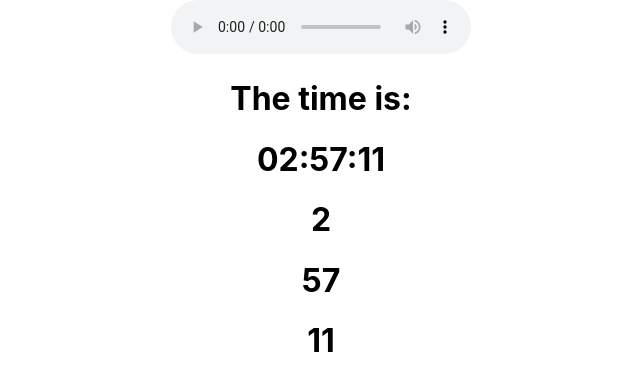
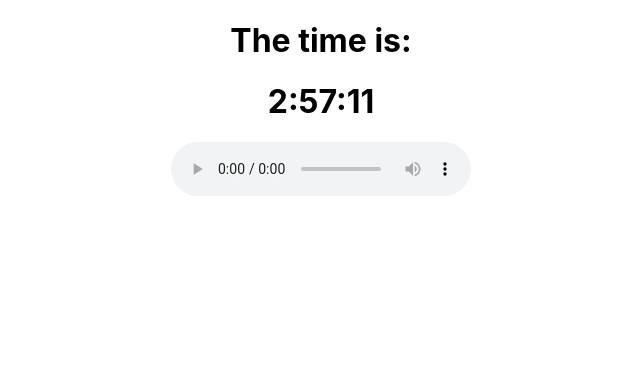
Before and after one commit to davidvdev/ac-chill-time, a React (Create React App) app: page / in a window 1280 px wide. Shown: the top 390 px of the page, without its empty margins (319-959 px from the left). Built offline with nearby package versions, Linux system fonts and the light colour scheme.

Commit message:
split out music and clock into seperate componenents. Moved state from clock to App.

```diff
--- a/src/App.js
+++ b/src/App.js
@@ -1,14 +1,24 @@
-import React from 'react'
+import React, {useState} from 'react'
 
-import logo from './logo.svg';
 import './App.css';
 
+import Music from './components/Music'
 import Clock from './components/Clock'
 
 function App() {
+
+  const [time, setTime] = useState(null)
+  const [timeArr, setTimeArr] = useState(null)
+
+  const getTime = (timeStr, timeArr) => {
+    setTime(timeStr)
+    setTimeArr(timeArr)
+  }
+
   return (
     <div className="App">
-      <Clock />
+      <Clock getTime={getTime} currentTime={timeArr}/>
+      <Music currentTime={timeArr}/>
     </div>
   );
 }
--- a/src/components/Clock.js
+++ b/src/components/Clock.js
@@ -1,85 +1,32 @@
-import React, { useState, useEffect } from 'react'
+import React, { useEffect } from 'react'
 
 const Clock =(props)=> {
 
-    // set our states to hold the different formats of the current time
-    // held in state so the clock rerenders in a timely fashion
-    // timeArr is set to an empty array so the page doesn't throw an error on first load
-    const [time, setTime] = useState(null)
-    const [timeArr, setTimeArr] = useState(['0','0','0'])
-
-    // this function controls how fast the clock runs
-    // 1000 = 1000 milliseconds or 1 second
-    // every 1 second, run the currentTime function
     const updateTime = () => {
         setTimeout(currentTime, 1000)
     }
 
-    // pulls the current time from the browser and formats it for our purpose.
-    // if other time/date formats are needed, remove .split and change accordingly
-    // time is the current date split into an array returning the portion with the time sans date info
-    // timeArr is the time string split into ['hour','minute','second']
-    // important, both time and timeArr hold strings, not numbers.
-    // updateTime() calls that function to start the timer until the next update (1 second)
     const currentTime = () => {
         let time = Date().split(' ')[4]
         let timeArr = time.split(':')
         let timeArrNums = [parseInt(timeArr[0], 10), parseInt(timeArr[1], 10), parseInt(timeArr[2], 10) ]
         updateTime()
-        // console.log(time)
-        // console.log(timeArr)
-        // console.log(timeArrNums)
-        setTime(time)
-        setTimeArr(timeArrNums)
-    }
 
-    const conditionalStyle = () => {
-        if(timeArr[2]%2 === 0){
-            return 'yellow'
-        } else {
-            return 'white'
-        }
-    }
-
-    const hourlyMusic = () => {
-        switch(timeArr[0]){
-            case 0: return `https://vgmsite.com/soundtracks/animal-crossing-gc-rip/ylidljqw/57%2012AM.mp3` //12AM
-            case 1: return `https://vgmsite.com/soundtracks/animal-crossing-gc-rip/okeaglbw/58%201AM.mp3` //1AM
-            case 2: return `https://vgmsite.com/soundtracks/animal-crossing-gc-rip/cjenocyk/59%202AM.mp3` //2AM
-            case 3: return `https://vgmsite.com/soundtracks/animal-crossing-gc-rip/fuufxfdm/60%203AM.mp3` //3AM
-            case 4: return `https://vgmsite.com/soundtracks/animal-crossing-gc-rip/fgzmwhir/61%204AM.mp3` //4AM
-            case 5: return `https://vgmsite.com/soundtracks/animal-crossing-gc-rip/covridlr/62%205AM.mp3` //5AM
-            case 6: return `https://vgmsite.com/soundtracks/animal-crossing-gc-rip/lnudvooq/63%206AM.mp3` //6AM
-            case 7: return `https://vgmsite.com/soundtracks/animal-crossing-gc-rip/epeiucnl/64%207AM.mp3` //7AM
-            case 8: return `https://vgmsite.com/soundtracks/animal-crossing-gc-rip/oycoafpr/65%208AM.mp3` //8AM
-            case 9: return `https://vgmsite.com/soundtracks/animal-crossing-gc-rip/nnzvlwzu/66%209AM.mp3` //9AM
-            case 10: return `https://vgmsite.com/soundtracks/animal-crossing-gc-rip/wdkwshgl/67%2010AM.mp3` //10AM
-            case 11: return `https://vgmsite.com/soundtracks/animal-crossing-gc-rip/dxfktyaa/68%2011AM.mp3` //11AM
-            case 12: return `https://vgmsite.com/soundtracks/animal-crossing-gc-rip/erkgvhgi/69%2012PM.mp3` //12PM
-            case 13: return `https://vgmsite.com/soundtracks/animal-crossing-gc-rip/vkdqutcz/70%201PM.mp3` //1PM
-            case 14: return `https://vgmsite.com/soundtracks/animal-crossing-gc-rip/rhxneszf/71%202PM.mp3` //2PM
-            case 15: return `https://vgmsite.com/soundtracks/animal-crossing-gc-rip/lvamjoma/72%203PM.mp3` //3PM
-            case 16: return `https://vgmsite.com/soundtracks/animal-crossing-gc-rip/svaplsve/73%204PM.mp3` //4PM
-            case 17: return `https://vgmsite.com/soundtracks/animal-crossing-gc-rip/ganqlufi/74%205PM.mp3` //5PM
-            case 18: return `https://vgmsite.com/soundtracks/animal-crossing-gc-rip/jlpodkzo/75%206PM.mp3` //6PM
-            case 19: return `https://vgmsite.com/soundtracks/animal-crossing-gc-rip/azzmbawn/76%207PM.mp3` //7PM
-            case 20: return `https://vgmsite.com/soundtracks/animal-crossing-gc-rip/xszkmlbp/77%208PM.mp3` //8PM
-            case 21: return `https://vgmsite.com/soundtracks/animal-crossing-gc-rip/xjzxouqy/78%209PM.mp3` //9PM
-            case 22: return `https://vgmsite.com/soundtracks/animal-crossing-gc-rip/zhcddudp/79%2010PM.mp3` //10PM
-            case 23: return `https://vgmsite.com/soundtracks/animal-crossing-gc-rip/nxlyyemi/80%2011PM.mp3` //11PM
-        }
+        props.getTime(time, timeArrNums)
     }
 
     useEffect(() => {currentTime()},[])
 
-    return (<>
-    <audio src={hourlyMusic()} loop autoPlay controls/>
-        <h1>The time is: </h1>
-            <h1>{time}</h1>
-            <h1>{timeArr[0]}</h1>
-            <h1>{timeArr[1]}</h1>
-            <h1 style={{backgroundColor: conditionalStyle()}}>{timeArr[2]}</h1>
-    </>)
+    const loaded = () => {
+        return (<>
+            <h1>The time is: </h1>
+                <h1>{props.currentTime[0]}:{props.currentTime[1]}:{props.currentTime[2]}</h1>
+        </>)
+    }
+
+    const loading = () => {return <h1>loading...</h1>}
+
+    return props.currentTime ? loaded() : loading() ;
 }
 
 export default Clock
--- a/src/components/Music.js
+++ b/src/components/Music.js
@@ -1,9 +1,10 @@
 import React from 'react'
 
-const Music = () => {
+const Music = (props) => {
 
+    const loaded = () => {
         const hourlyMusic = () => {
-    switch(t){
+            switch(props.currentTime[0]){
                 case 0: return `https://vgmsite.com/soundtracks/animal-crossing-gc-rip/ylidljqw/57%2012AM.mp3` //12AM
                 case 1: return `https://vgmsite.com/soundtracks/animal-crossing-gc-rip/okeaglbw/58%201AM.mp3` //1AM
                 case 2: return `https://vgmsite.com/soundtracks/animal-crossing-gc-rip/cjenocyk/59%202AM.mp3` //2AM
@@ -30,12 +31,13 @@ const hourlyMusic = () => {
                 case 23: return `https://vgmsite.com/soundtracks/animal-crossing-gc-rip/nxlyyemi/80%2011PM.mp3` //11PM
             }
         }
+            return <audio src={hourlyMusic()} loop autoPlay controls/>
 
+        }
+        const loading = () => {return <h1>loading...</h1>}
 
+    return props.currentTime ? loaded() : loading() ;
 
+}
 
-
-
-
-    return <audio src={} loop autoPlay controls/>
-}
+export default Music
```
Lines whose indentation alone changed are shown as unchanged.
